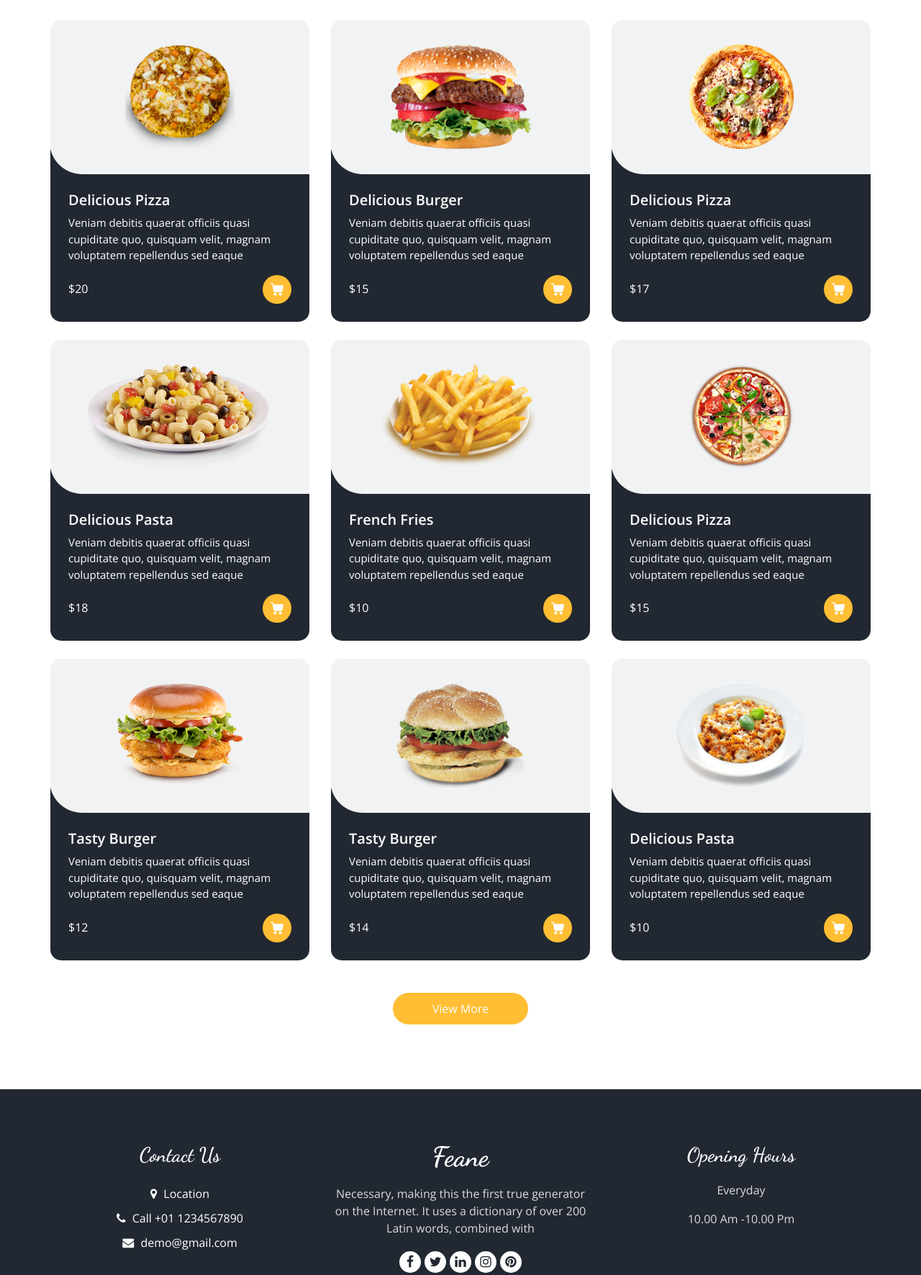
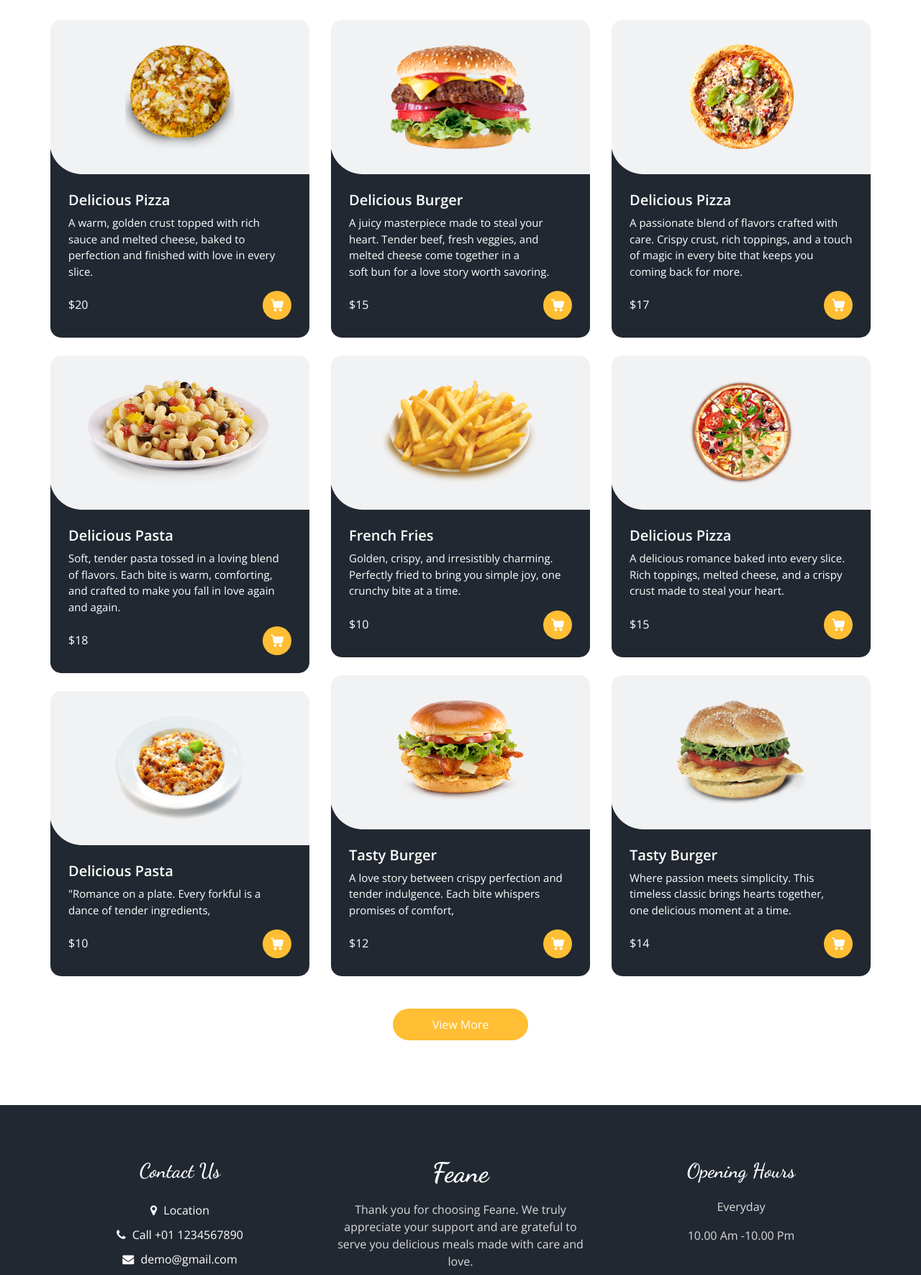
Before and after one commit to luckydudedave-dev/fane-foods, a plain HTML site: page menu.html in a window 1280 px wide. Shown: the part 326-2097 px from the top of the page at 72% size. Drawn offline with nearby package versions, Linux system fonts and the light colour scheme; some packages are replaced by stand-ins of ours.

Commit message:
Update menu.html

```diff
--- a/menu.html
+++ b/menu.html
@@ -172,7 +172,8 @@
                     Delicious Pizza
                   </h5>
                   <p>
-                    Veniam debitis quaerat officiis quasi cupiditate quo, quisquam velit, magnam voluptatem repellendus sed eaque
+                     A warm, golden crust topped with rich sauce and melted cheese,
+                   baked to perfection and finished with love in every slice.
                   </p>
                   <div class="options">
                     <h6>
@@ -248,7 +249,8 @@
                     Delicious Burger
                   </h5>
                   <p>
-                    Veniam debitis quaerat officiis quasi cupiditate quo, quisquam velit, magnam voluptatem repellendus sed eaque
+                     A juicy masterpiece made to steal your heart.
+                  Tender beef, fresh veggies, and melted cheese come together in a <br> soft bun for a love story worth savoring.
                   </p>
                   <div class="options">
                     <h6>
@@ -324,7 +326,8 @@
                     Delicious Pizza
                   </h5>
                   <p>
-                    Veniam debitis quaerat officiis quasi cupiditate quo, quisquam velit, magnam voluptatem repellendus sed eaque
+                    A passionate blend of flavors crafted with care.
+                    Crispy crust, rich toppings, and a touch of magic in every bite that keeps you coming back for more.
                   </p>
                   <div class="options">
                     <h6>
@@ -400,7 +403,8 @@
                     Delicious Pasta
                   </h5>
                   <p>
-                    Veniam debitis quaerat officiis quasi cupiditate quo, quisquam velit, magnam voluptatem repellendus sed eaque
+                    Soft, tender pasta tossed in a loving blend of flavors.
+                   Each bite is warm, comforting, and crafted to make you fall in love again and again.
                   </p>
                   <div class="options">
                     <h6>
@@ -476,7 +480,8 @@
                     French Fries
                   </h5>
                   <p>
-                    Veniam debitis quaerat officiis quasi cupiditate quo, quisquam velit, magnam voluptatem repellendus sed eaque
+                     Golden, crispy, and irresistibly charming.
+                    Perfectly fried to bring you simple joy, one crunchy bite at a time.
                   </p>
                   <div class="options">
                     <h6>
@@ -552,7 +557,8 @@
                     Delicious Pizza
                   </h5>
                   <p>
-                    Veniam debitis quaerat officiis quasi cupiditate quo, quisquam velit, magnam voluptatem repellendus sed eaque
+                     A delicious romance baked into every slice.
+                    Rich toppings, melted cheese, and a crispy crust made to steal your heart.
                   </p>
                   <div class="options">
                     <h6>
@@ -628,7 +634,7 @@
                     Tasty Burger
                   </h5>
                   <p>
-                    Veniam debitis quaerat officiis quasi cupiditate quo, quisquam velit, magnam voluptatem repellendus sed eaque
+                     A love story between crispy perfection and tender indulgence. Each bite whispers promises of comfort,
                   </p>
                   <div class="options">
                     <h6>
@@ -704,7 +710,7 @@
                     Tasty Burger
                   </h5>
                   <p>
-                    Veniam debitis quaerat officiis quasi cupiditate quo, quisquam velit, magnam voluptatem repellendus sed eaque
+                     Where passion meets simplicity. This timeless classic brings hearts together,<br> one delicious moment at a time.
                   </p>
                   <div class="options">
                     <h6>
@@ -780,7 +786,7 @@
                     Delicious Pasta
                   </h5>
                   <p>
-                    Veniam debitis quaerat officiis quasi cupiditate quo, quisquam velit, magnam voluptatem repellendus sed eaque
+                     "Romance on a plate. Every forkful is a dance of tender ingredients,
                   </p>
                   <div class="options">
                     <h6>
@@ -894,7 +900,7 @@
               Feane
             </a>
             <p>
-              Necessary, making this the first true generator on the Internet. It uses a dictionary of over 200 Latin words, combined with
+             Thank you for choosing Feane. We truly appreciate your support and are grateful to serve you delicious meals made with care and love.
             </p>
             <div class="footer_social">
               <a href="">
@@ -930,9 +936,7 @@
       <div class="footer-info">
         <p>
           &copy; <span id="displayYear"></span> All Rights Reserved By
-          <a href="https://html.design/">Free Html Templates</a><br><br>
-          &copy; <span id="displayYear"></span> Distributed By
-          <a href="https://themewagon.com/" target="_blank">ThemeWagon</a>
+          <a href="https://html.design/">Feane</a><br><br>
         </p>
       </div>
     </div>
```
